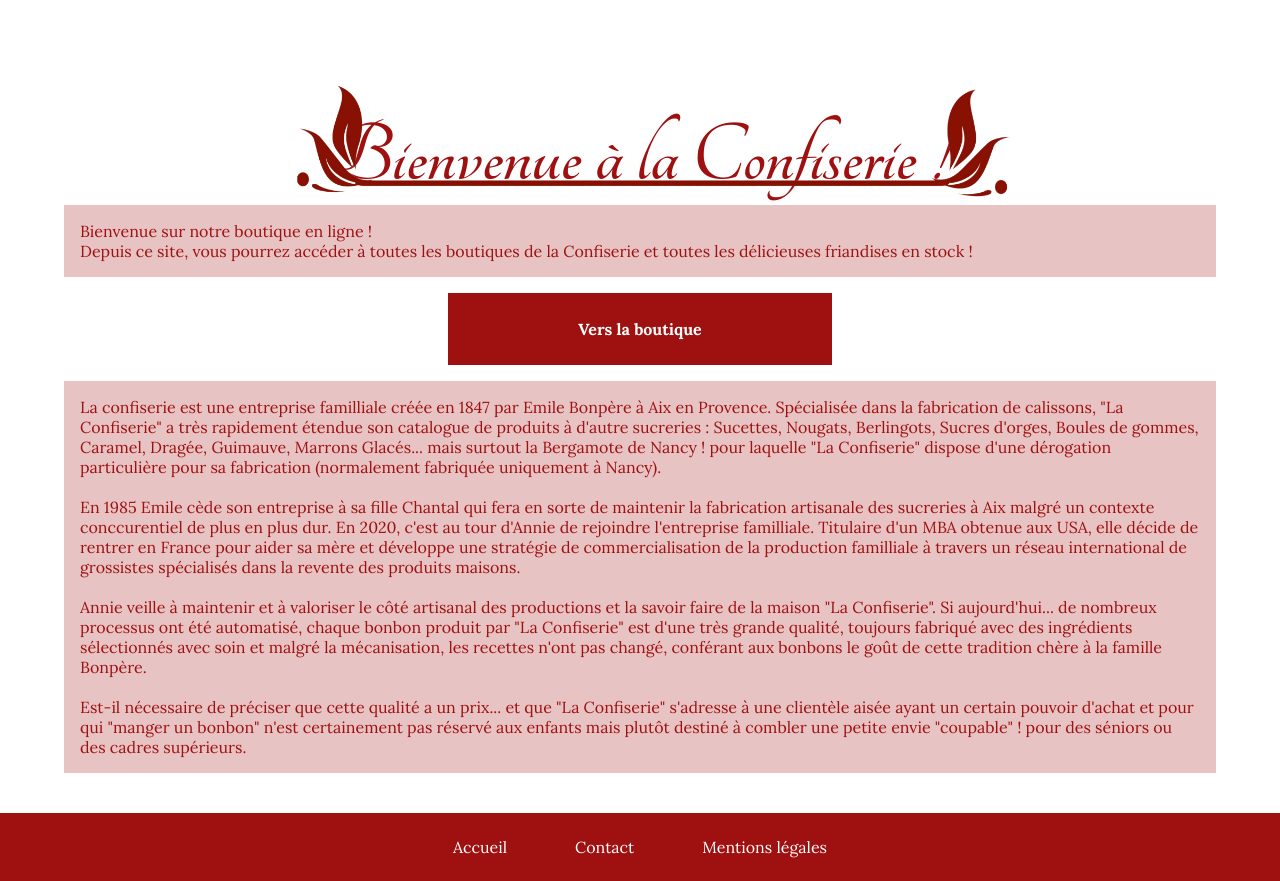
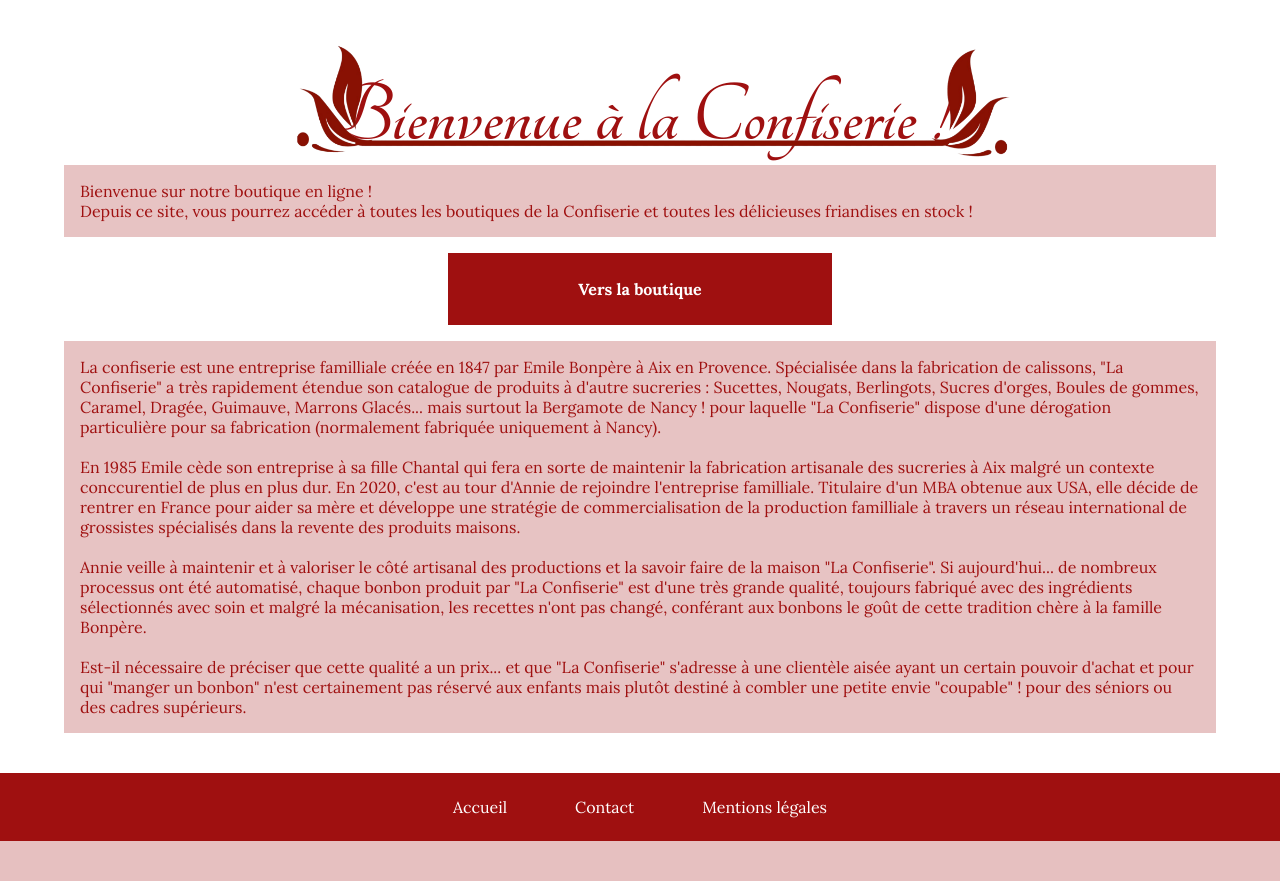
Before and after one commit to PingouinTrash/SAE-203-GitHub, a PHP site: page /index.php in a window 1280 px wide. Shown: the part 230-1111 px from the top of the page. After the commit the page ends 1071 px from the top, so only its background shows below. Run offline with PHP 8.4, Linux system fonts and the light colour scheme.

Commit message:
Update styles.css

```diff
--- a/css/styles.css
+++ b/css/styles.css
@@ -76,7 +76,6 @@ header nav ul li a:hover {
 /* -------- Main -------- */
 
 main {
-    margin-top: 2.5rem;
     margin-bottom: 2.5rem;
     margin-left: 5vw;
     margin-right: 5vw;
```
